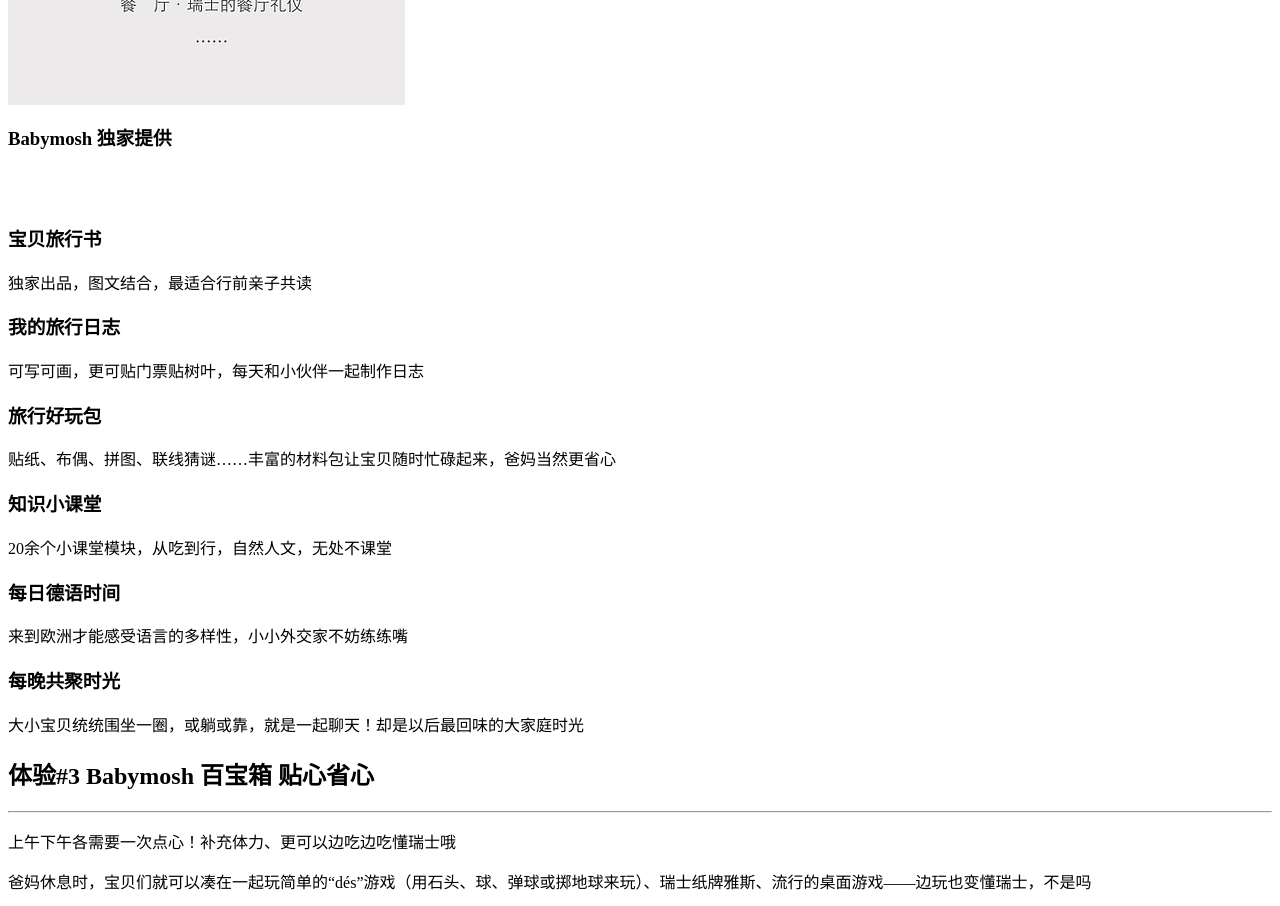
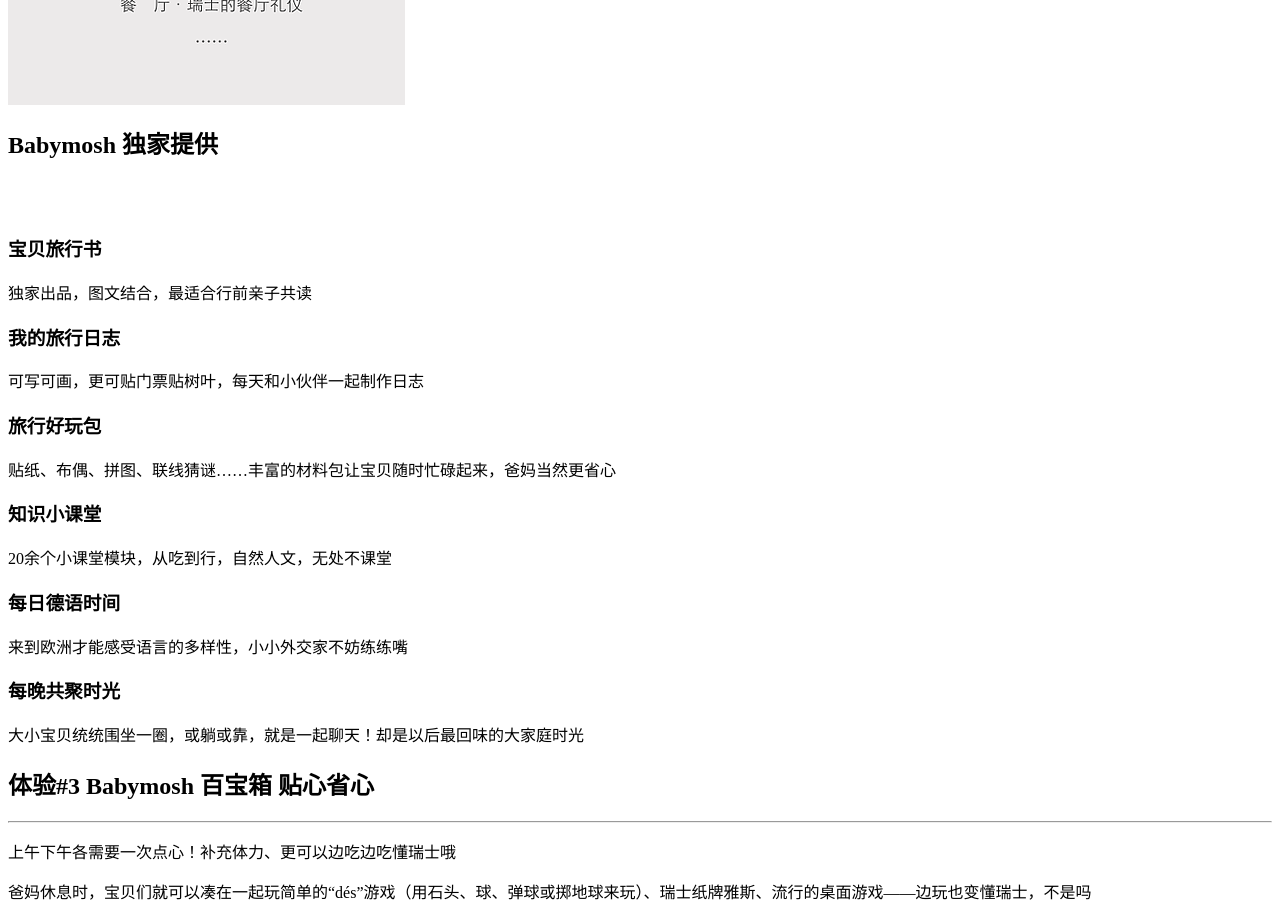
Before and after one commit to bobzsj87/babymosh, a website: page template/index.html in a window 1280 px wide. Shown: the part 3900-4806 px from the top of the page. Drawn offline with Linux system fonts and the light colour scheme; files whose address does not match are found by name.

Commit message:
fix h2.h3 problem

```diff
--- a/template/index.html
+++ b/template/index.html
@@ -102,7 +102,7 @@
             </div>
             <div class="row">
                 <div class="col-lg-12 text-center">
-                    <h3 class="section-sub-heading">Babymosh 独家提供</h2>
+                    <h2 class="section-sub-heading">Babymosh 独家提供</h2>
                 </div>
             </div>
             <br/><br/>
```
Also changed, not shown: index.html (+1 -1 lines).
